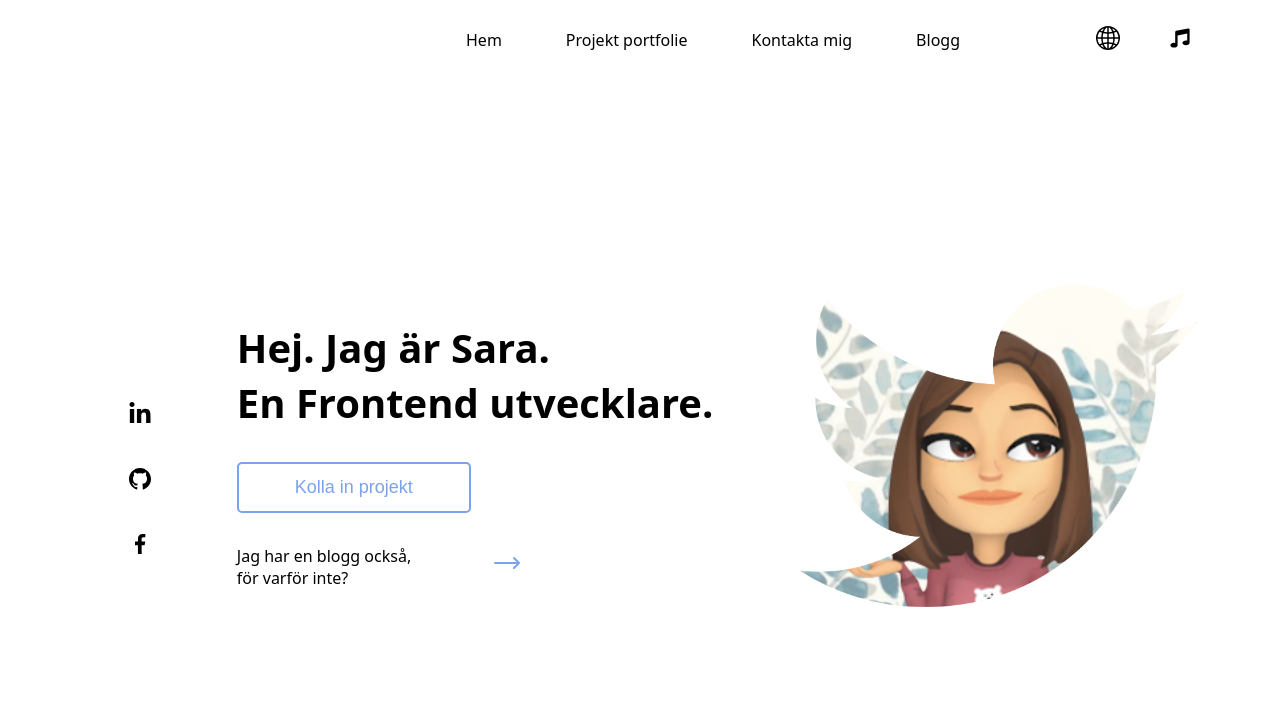
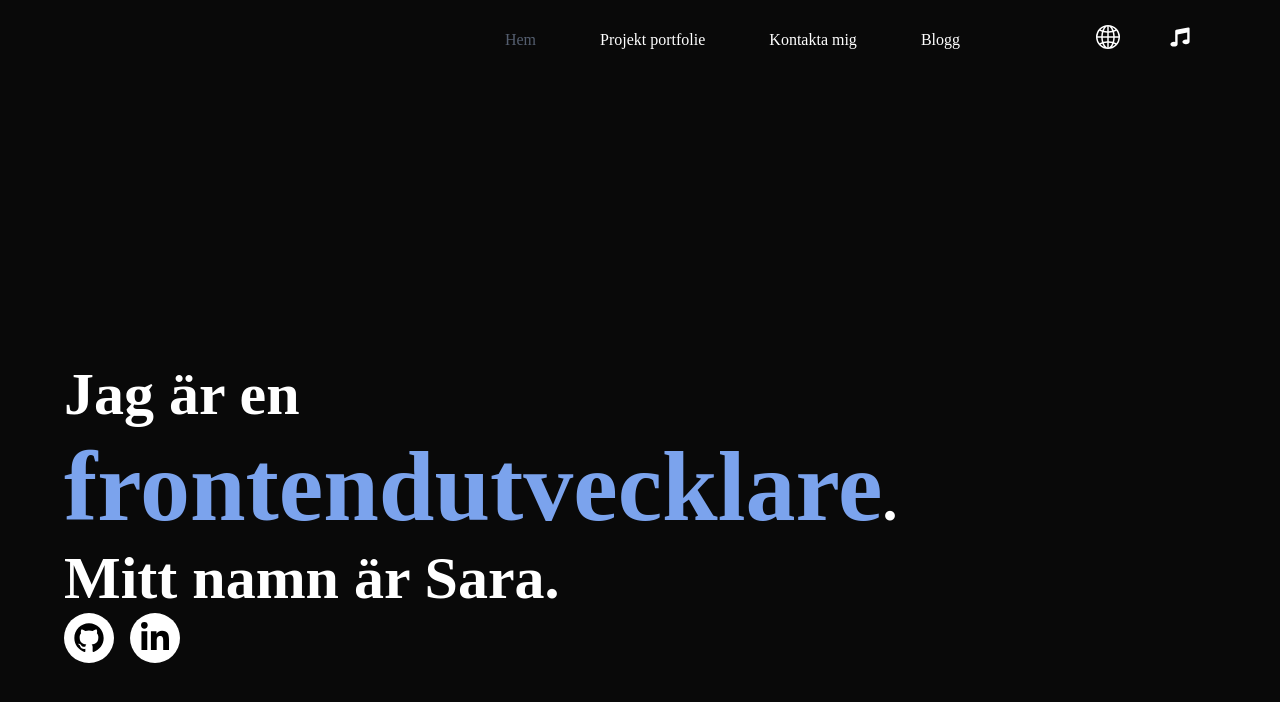
Before and after one commit to saraohman97/personal-site, a React (Create React App) app: page / in a window 1280 px wide. Shown: the top 702 px of the page. Built offline with nearby package versions, Linux system fonts and the light colour scheme.

Commit message:
Changed the design on home page and have some more designing to do

```diff
--- a/src/App.css
+++ b/src/App.css
@@ -1,6 +1,7 @@
 :root {
     --clr-blue: #7BA3ED;
 }
+@import url('https://fonts.googleapis.com/css2?family=Aboreto&family=Bungee+Hairline&display=swap');
 
 * {
     margin: 0;
@@ -8,8 +9,9 @@
     box-sizing: border-box;
 }
 html, body {
-    font-family: system-ui, -apple-system, BlinkMacSystemFont, 'Segoe UI', Roboto, Oxygen, Ubuntu, Cantarell, 'Open Sans', 'Helvetica Neue', sans-serif;
-    font-weight: 300;
+    font-family: 'Aboreto', cursive;
+    color: white;
+    background-color: rgb(9, 9, 9);
 }
 .container {
     width: 90%;
@@ -17,10 +19,10 @@ html, body {
 }
 a {
     text-decoration: none;
-    color: black;
+    color: white;
 }
 h1 {
-    font-size: 40px;
+    font-size: 60px;
 }
 
 
@@ -39,7 +41,7 @@ h1 {
     padding: .5rem 1rem;
     margin: 0 1rem;
     text-decoration: none;
-    color: black;
+    color: white;
 }
 .navbar a:hover {
     color: var(--clr-blue);
@@ -211,46 +213,41 @@ h1 {
     width: 100%;
 }
 .home-text {
-    width: 50%;
-    margin-top: 30vh;
+    width: 80%;
+    margin-top: 35vh;
 }
-.home-text .btn {
-    margin-block: 2rem;
-    padding: .8rem 3.5rem;
-    font-size: large;
+.stor-text {
+    color: #7BA3ED;
+    font-size: 100px;
+}
+.d-flex {
+    display: flex;
+    flex-direction: row;
+    gap: 1rem;
+}
+.nav-git {
     background-color: white;
-    border: 2px solid var(--clr-blue);
-    color: var(--clr-blue);
-    border-radius: 5px;
-    cursor: pointer;
+    width: 50px;
+    height: 50px;
+    display: flex;
+    justify-content: center;
+    align-items: center;
+    border-radius: 50%;
+
+    font-size: 2rem;
+    color: black;
 }
-.home-text .btn:hover {
-    background-color: var(--clr-blue);
-    color: white;
-}
-.home-mini-text {
+.nav-in {
+    background-color: white;
+    width: 50px;
+    height: 50px;
     display: flex;
-    gap: 5rem;
-}
-.home-arrow {
-    font-size: xx-large;
-    color: var(--clr-blue);
-}
-.home-img {
-    display: flex;
+    justify-content: center;
     align-items: center;
-    justify-content: center;
-    width: 40%;
-    margin-top: 10vh;
-}
-.home .mask {
-    mask-image: url('./assets//Twitter-logo.svg.png');
-    mask-size: 20rem;
-    mask-repeat: no-repeat;
+    border-radius: 50%;
 
-    -webkit-mask-size: 100%;
-    -webkit-mask-image: url('./assets/Twitter-logo.svg.png');
-    -webkit-mask-repeat: no-repeat;
+    font-size: 2rem;
+    color: black;
 }
 
 
--- a/src/App.js
+++ b/src/App.js
@@ -1,7 +1,6 @@
 import './App.css';
 import { Routes, Route } from 'react-router-dom'
 import Home from './pages/Home';
-import About from './pages/About';
 import Contact from './pages/Contact';
 import Blog from './pages/Blog';
 import Portfolio from './pages/Portfolio';
@@ -14,7 +13,6 @@ function App() {
         <Routes>
           <Route path='/' element={<Home />} />
           <Route path='/portfolie' element={<Portfolio />} />
-        <Route path='/om-mig' element={<About />} />
           <Route path='/kontakta-mig' element={<Contact />} />
           <Route path='/blogg' element={<Blog />} />
         </Routes>
--- a/src/components/Navbar.js
+++ b/src/components/Navbar.js
@@ -8,10 +8,10 @@ import MusicModal from './modals/MusicModal';
 const Navbar = () => {
     return (
         <div className='navbar'>
-            <NavLink to='/'>Hem</NavLink>
-            <NavLink to='/portfolie'>Projekt portfolie</NavLink>
-            <NavLink to='/kontakta-mig'>Kontakta mig</NavLink>
-            <NavLink to='/blogg'>Blogg</NavLink>
+            <NavLink to='/' style={({ isActive }) => ({ color: isActive ? '#545e6f' : '#fff' })}>Hem</NavLink>
+            <NavLink to='/portfolie' style={({ isActive }) => ({ color: isActive ? '#545e6f' : '#fff' })}>Projekt portfolie</NavLink>
+            <NavLink to='/kontakta-mig' style={({ isActive }) => ({ color: isActive ? '#545e6f' : '#fff' })}>Kontakta mig</NavLink>
+            <NavLink to='/blogg' style={({ isActive }) => ({ color: isActive ? '#545e6f' : '#fff' })}>Blogg</NavLink>
             <div className='nav-icons'>
                 <div className='nav-icon dropdown-globe'><BsGlobe2 /><LanguageModal /></div>
                 <div className='nav-icon dropdown-music'><HiMusicNote /><MusicModal /></div>
--- a/src/pages/About.js
+++ /dev/null
@@ -1,9 +0,0 @@
-import React from 'react'
-
-const About = () => {
-  return (
-    <div>About</div>
-  )
-}
-
-export default About
--- a/src/pages/Home.js
+++ b/src/pages/Home.js
@@ -1,26 +1,16 @@
 import React from 'react'
-import SocialIcons from '../components/SocialIcons'
-import { HiArrowLongRight } from "react-icons/hi2"
-import self from '../assets/self.png'
-import { Link } from 'react-router-dom'
+import { FaLinkedinIn } from 'react-icons/fa'
+import { GrGithub } from "react-icons/gr"
 
 const Home = () => {
   return (
     <div className='home'>
-      <SocialIcons />
+      <div className="home-text">
+        <h1>Jag är en <span className='stor-text'>frontendutvecklare</span>. Mitt namn är Sara. </h1>
 
-      <div className="home-text">
-        <h1>Hej. Jag är Sara. <br />En Frontend utvecklare.</h1>
-        <Link to='/portfolie'><button className='btn'>Kolla in projekt</button></Link>
-        <div className='home-mini-text'>
-          <Link to='/blogg'><p>Jag har en blogg också, <br />för varför inte?</p></Link>
-          <Link to='/blogg' className='home-arrow'><HiArrowLongRight /></Link>
-        </div>
-      </div>
-
-      <div className="home-img">
-        <div className='mask'>
-          <img src={self} alt="" width={400} />
+        <div className="d-flex">
+          <a href="https://github.com/saraohman97" className="nav-git"><GrGithub /></a>
+          <a href="https://www.linkedin.com/in/sara-%C3%B6hman-0b7aa2116/" className='nav-in'><FaLinkedinIn /></a>
         </div>
       </div>
     </div>
```
Also changed, not shown: src/assets/bg9.jpg (added). Lines whose indentation alone changed are shown as unchanged.
